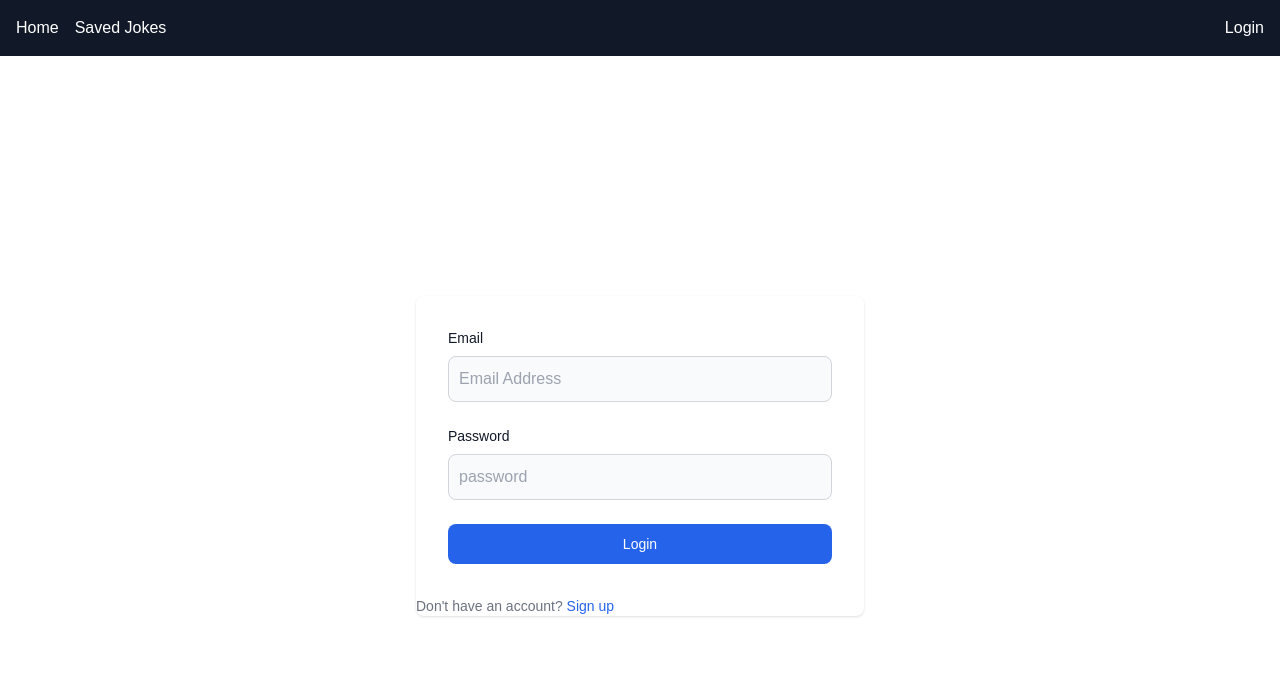
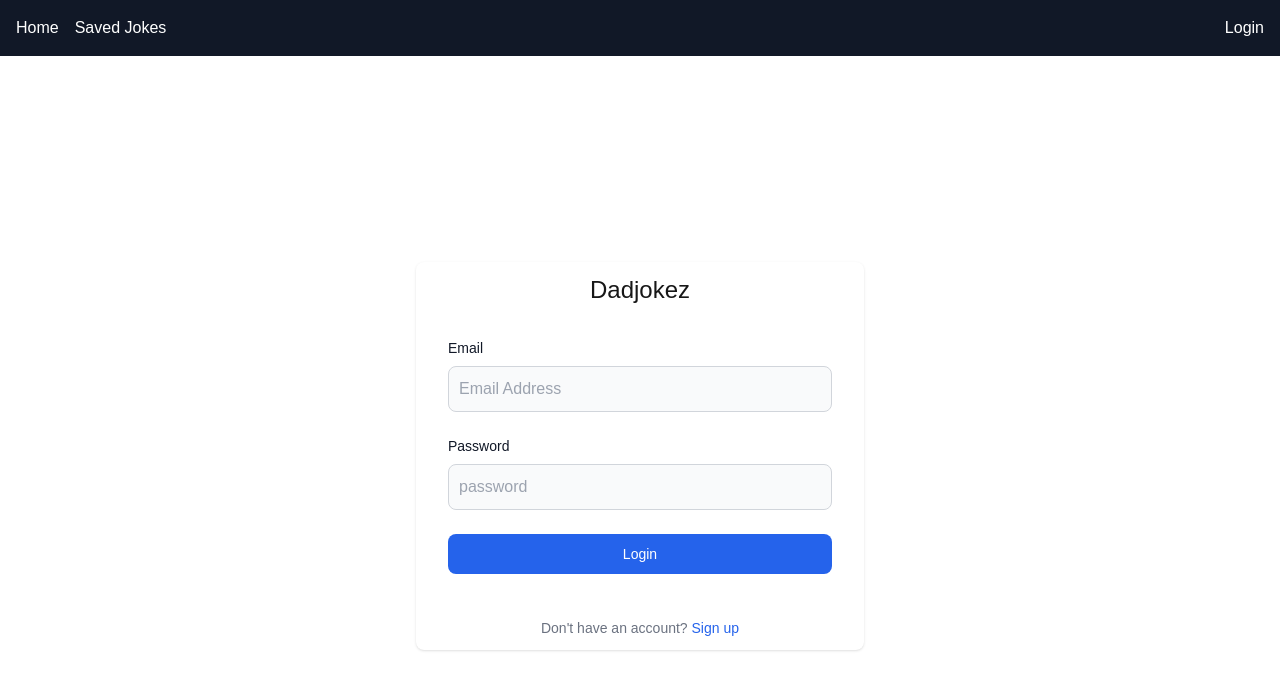
Before and after one commit to harocorcon/dad-jokes, a Next.js app: page /login in a window 1280 px wide. Shown: the top 690 px of the page. Built offline with nearby package versions, Linux system fonts and the light colour scheme; no server answers.

Commit message:
login fix

```diff
--- a/app/login/page.jsx
+++ b/app/login/page.jsx
@@ -11,6 +11,7 @@ export default function Login(){
     return (
         <main className="flex flex-col items-center justify-center px-6 py-8 mx-auto md:h-screen lg:py-0">
             <div className="w-full bg-white rounded-lg shadow dark:border md:mt-0 sm:max-w-md xl:p-0 dark:bg-gray-800 dark:border-gray-700">
+                <h1 className="mt-3 w-full text-2xl text-center">Dadjokez</h1>
                 <form className="p-6 space-y-4 md:space-y-6 sm:p-8">
                     <div>
                         <label className="block mb-2 text-sm font-medium text-gray-900 dark:text-white" htmlFor="email">Email</label>
@@ -44,7 +45,7 @@ export default function Login(){
                         }
                     </div>
                 </form>
-
+            <div className="flex justify-center p-3">
                     {
                         !isSigningUp ? (
                             <p className="items-center justify-center text-sm font-light text-gray-500 dark:text-gray-400"> Don't have an account? {' '}
@@ -57,12 +58,13 @@ export default function Login(){
                         ) : (
                             <p  className="items-center justify-center text-sm font-light text-gray-500 dark:text-gray-400"> Already have an account? {' '}
                                 <button className="font-medium text-blue-600 hover:underline dark:text-primary-500"
-                                type="submit" formAction={login}>
+                                type="submit" formAction={login} onClick={() => setIsSigningUp(false)}>
                                     Login
                                 </button>
                             </p>
                         )
                     }
+                </div>
             </div>
         </main>
     )
```
